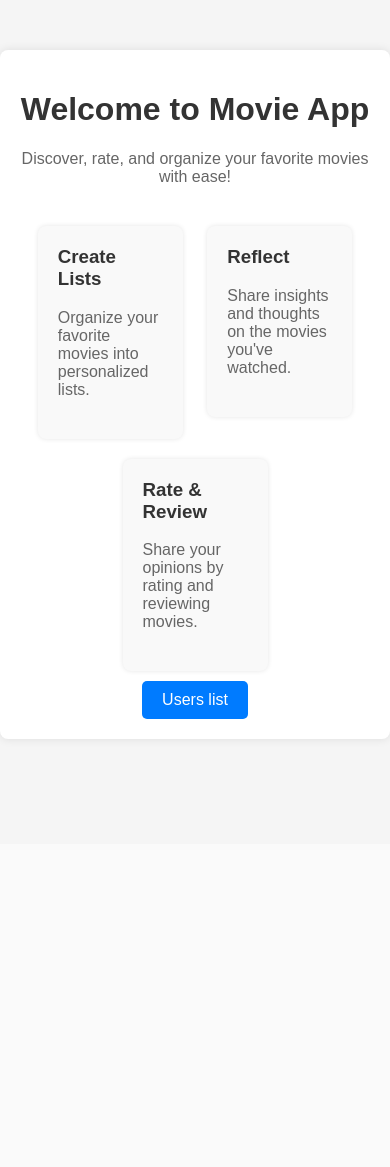
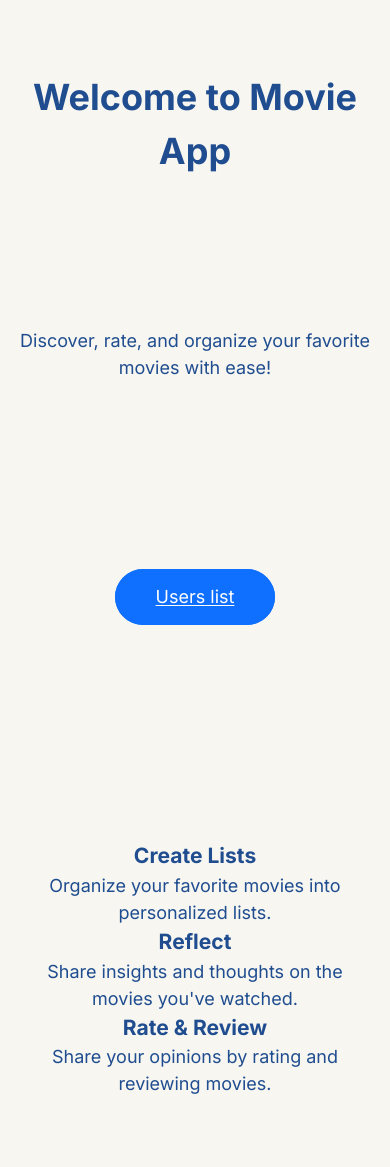
Before and after one commit to kot-brodskogo/moviweb_app, a Flask app: page / in a window 390 px wide. Before the commit the page ends 741 px from the top, so only its background shows below. Run offline with Flask 3, Linux system fonts and the light colour scheme.

Commit message:
Small bugs fixed, some styles added

```diff
--- a/datamanager/json_data_manager.py
+++ b/datamanager/json_data_manager.py
@@ -219,7 +219,7 @@ class JSONDataManager(DataManagerInterface):
 
         user_movies[movie_id] = {
             'id': movie_id,
-            'title': title,
+            'title': movie_info.get('Title'),
             'director': movie_info.get('Director'),
             'year': int(movie_info.get('Year')),
             'rating': float(movie_info.get('imdbRating')),
--- a/static/styles.css
+++ b/static/styles.css
@@ -1,4 +1,141 @@
+* {
+    margin:0;
+    padding:0;
+}
+
+html {
+    font-size: 18px;
+}
+
 body {
+  background-color: var(--beige);
+  color: var(--primary-100);
+  font-family: "Inter", sans-serif;
+  font-size: 1rem;
+  font-weight: 400;
+  line-height: 1.5;
+}
+
+h1 {
+    font-size: 2rem;
+}
+
+.container {
+    max-width: 800px;
+    margin: 50px auto;
+    padding: 20px;
+    text-align: center;
+}
+
+.movie.container {
+    display: flex;
+    justify-content: space-evenly;
+    align-items: center;
+    flex-wrap: wrap;
+}
+
+.movie-poster {
+    box-shadow: 0 3px 6px rgba(0, 0, 0, 0.16), 0 3px 6px rgba(0, 0, 0, 0.23);
+    width: 128px;
+    height: 193px;
+}
+
+.index.container {
+    display: grid;
+    grid-template-columns: 1fr 1fr;
+    grid-template-rows: 1fr 1fr 1fr;
+    gap: 0rem 8rem;
+    grid-auto-flow: row;
+    grid-template-areas:
+    "index-h1 index-list"
+    "index-p index-list"
+    "index-button index-list";
+}
+
+.index-list { grid-area: index-list; }
+
+.index-h1 { grid-area: index-h1; }
+
+.index-button { grid-area: index-button; }
+
+.index-p { grid-area: index-p; }
+
+:root {
+  --beige: #f7f6f1;
+  --white: #F8F8FF;
+  --primary-100: #1f4d8f;
+  --blue: #0f6fff;
+  --onyx: #323745;
+  --light-blue: #217aff;
+}
+
+/* On screens that are 992px or less */
+@media screen and (max-width: 992px) {
+  .index.container {  display: grid;
+  grid-template-columns: 1fr;
+  grid-template-rows: 1fr 1fr 1fr 1fr;
+  gap: 0rem 0rem;
+  grid-auto-flow: row;
+  grid-template-areas:
+    "index-h1"
+    "index-p"
+    "index-button"
+    "index-list";
+}
+
+.index-h1 { grid-area: index-h1; }
+
+.index-p { grid-area: index-p; }
+
+.index-button { grid-area: index-button; }
+
+.index-list { grid-area: index-list; }
+
+}
+
+.button {
+    border: 1px solid var(--blue);
+    background-color: var(--blue);
+    color: #fff;
+    text-align: center;
+    border-radius: 8rem;
+    padding: 0.9rem 2.2rem;
+}
+
+.button:hover {
+    background-color: var(--light-blue);
+}
+
+.button.is-secondary {
+    border-color: var(--onyx);
+    color: var(--onyx);
+    background-color: transparent;
+    align-self: auto;
+}
+
+.button.is-secondary:hover {
+    border-color: var(--blue);
+    color: var(--blue);
+}
+
+ul {
+    list-style-type: none;
+}
+
+.form-control {
+    display: block;
+    width: 100%;
+    border-radius: 23.5px;
+    height: 47px;
+    padding: 0 24px;
+    color: gray;
+    font-size: 13px;
+    border: none;
+    background: #f7f7f7;
+    margin-bottom: 25px;
+}
+
+/* body {
             font-family: Arial, sans-serif;
             margin: 0;
             padding: 0;
@@ -42,7 +179,7 @@ body {
             color: #666;
             margin-top: 10px;
         }
-        .cta-button {
+        .simple-button {
             display: inline-block;
             padding: 10px 20px;
             background-color: #007bff;
@@ -51,7 +188,7 @@ body {
             border-radius: 5px;
             transition: background-color 0.3s;
         }
-        .cta-button:hover {
+        .simple-button:hover {
             background-color: #0056b3;
         }
         body {
@@ -97,4 +234,4 @@ body {
             display: block;
             text-align: center;
             margin-top: 20px;
-        }
+        }*/
--- a/templates/index.html
+++ b/templates/index.html
@@ -4,29 +4,32 @@
     <meta charset="UTF-8">
     <meta name="viewport" content="width=device-width, initial-scale=1.0">
     <title>MovieWeb App</title>
-    <link rel="stylesheet" href="static/styles.css">
+    <link rel="stylesheet" href="/static/styles.css">
+    <link rel="preconnect" href="https://fonts.googleapis.com">
+    <link rel="preconnect" href="https://fonts.gstatic.com" crossorigin>
+    <link href="https://fonts.googleapis.com/css2?family=Inter:wght@100..900&display=swap" rel="stylesheet">
 </head>
 <body>
-<div class="container">
-    <h1>Welcome to Movie App</h1>
-    <p>Discover, rate, and organize your favorite movies with ease!</p>
-
-    <div class="features">
-        <div class="feature-item">
-            <h3>Create Lists</h3>
-            <p>Organize your favorite movies into personalized lists.</p>
-        </div>
-        <div class="feature-item">
-            <h3>Reflect</h3>
-            <p>Share insights and thoughts on the movies you've watched.</p>
-        </div>
-        <div class="feature-item">
-            <h3>Rate & Review</h3>
-            <p>Share your opinions by rating and reviewing movies.</p>
-        </div>
+<div class="index container">
+    <h1 class="index-h1">Welcome to Movie App</h1>
+    <div class="index-p">
+        <p>Discover, rate, and organize your favorite movies with ease!</p>
+    </div>
+    <div class="index-button">
+        <a href="/users" class="button">Users list</a>
     </div>
 
-    <a href="/users" class="cta-button">Users list</a>
+    <div class="index-list">
+        <ul>
+            <li><h3>Create Lists</h3>
+            <p>Organize your favorite movies into personalized lists.</p></li>
+            <li><h3>Reflect</h3>
+            <p>Share insights and thoughts on the movies you've watched.</p></li>
+            <li><h3>Rate & Review</h3>
+            <p>Share your opinions by rating and reviewing movies.</p></li>
+        </ul>
+    </div>
+
 </div>
 </body>
 </html>
```
Also changed, not shown: datamanager/data.json (+40 -8 lines), templates/add_movie.html (+8 -2 lines), templates/add_user.html (+9 -2 lines), templates/update_movie.html (+11 -5 lines), templates/user_movies.html (+13 -4 lines), templates/users.html (+7 -2 lines).
